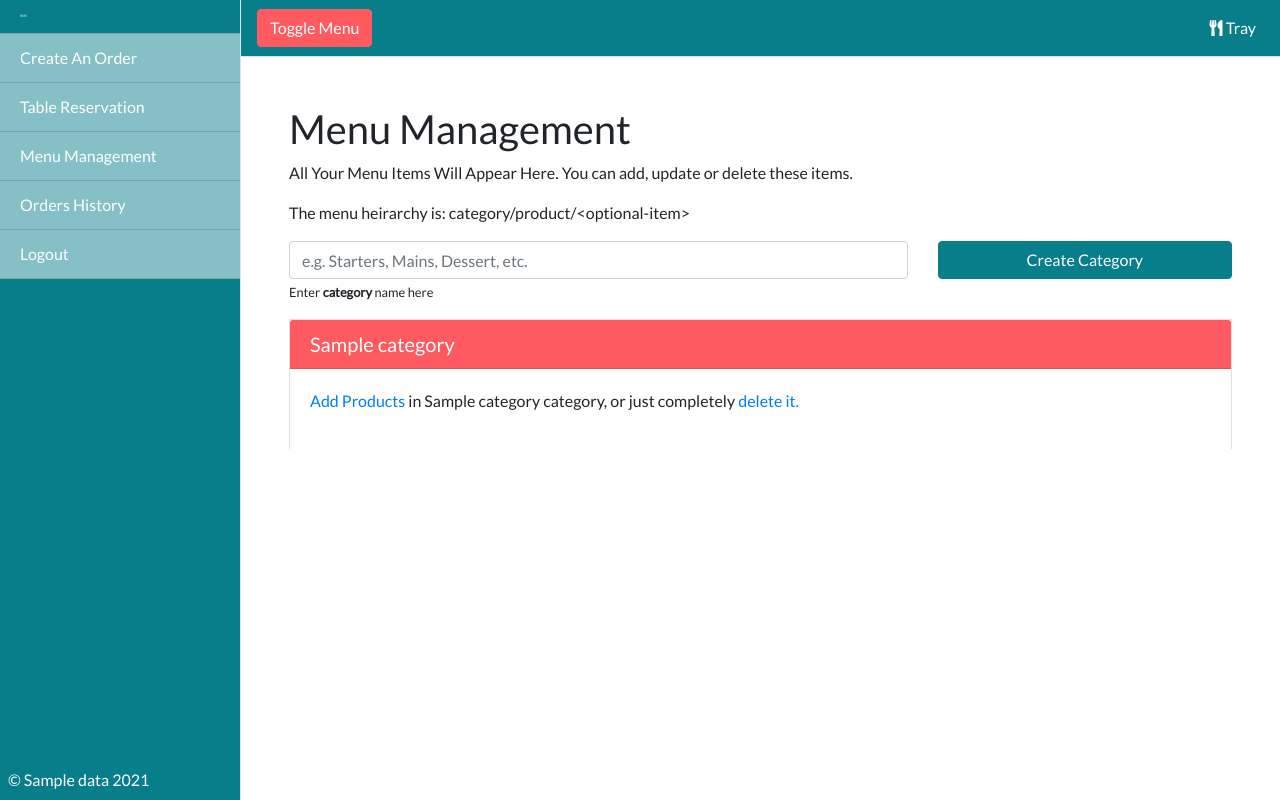
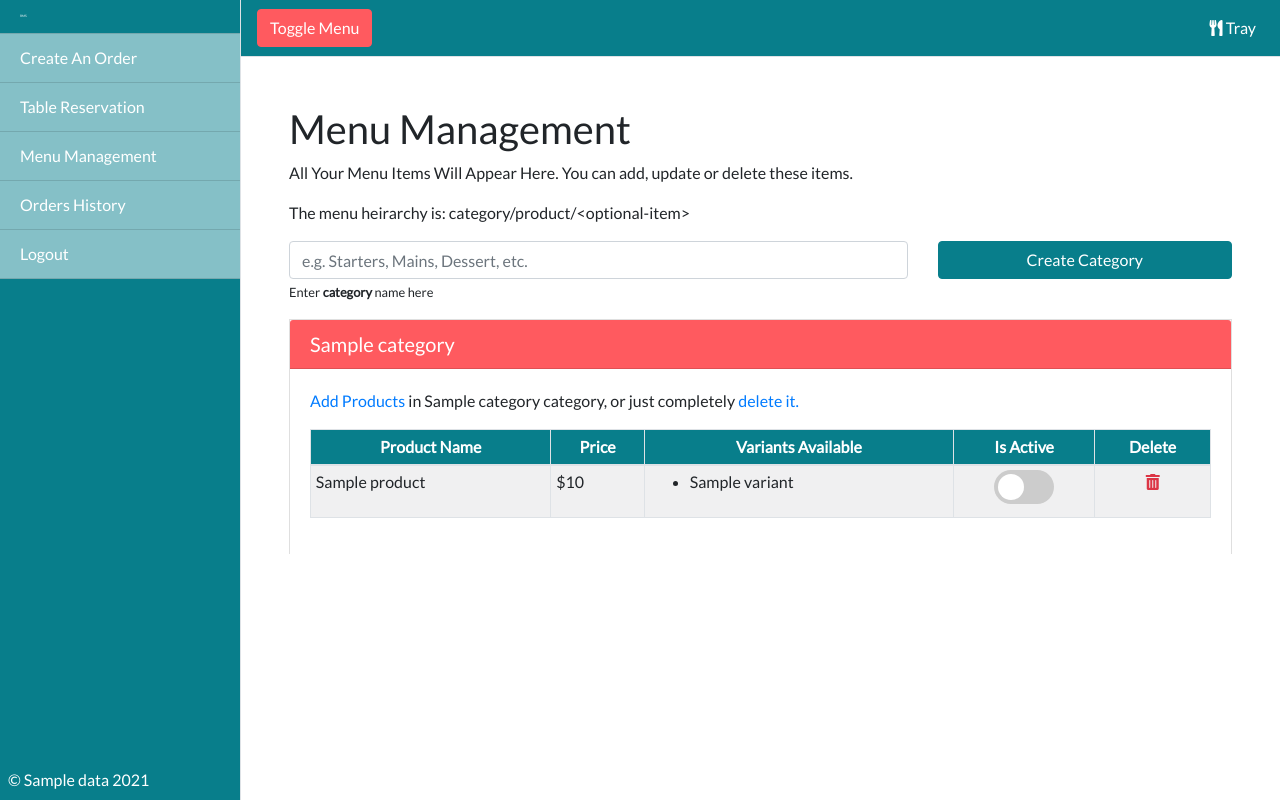
Before and after one commit to riteshsharma18/restaurant-app, a Flask app: template templates/private/menu-management.html in a window 1280 px wide, after a click that opens the changed part. Run offline with Flask 2, Linux system fonts and the light colour scheme; the template is opened without the code that fills it: most values are stand-ins (such as "Sample title", 1, 10 or a date in 2020); some libraries are stand-ins or nearby versions.

Commit message:
updated menu management and added efficient code for file check. if file path does not exist it will create all the paths by itself.

```diff
--- a/app.py
+++ b/app.py
@@ -117,6 +117,7 @@ def menu_management():
     products = {}
     for category in d:
         r = requests.get(API_URL + "/product/", json={"restaurant": get_user_signed_in(), "category": category["id"]})
+        print(r.status_code)
         products[category["id"]] = r.json()
 
     data = {
@@ -164,6 +165,8 @@ def menu_management_add_product():
         "variants": variants,
         "restaurant": get_user_signed_in()
     }
+    if not os.path.exists(UPLOAD_FOLDER):
+        os.mkdir(UPLOAD_FOLDER)
     f.save(os.path.join(UPLOAD_FOLDER, image))
     r = requests.post(API_URL + "/product/", json=data)
     if r.json()["status"] == "OK":
--- a/templates/private/menu-management.html
+++ b/templates/private/menu-management.html
@@ -72,6 +72,45 @@
                   <div class="card-body">
                     <p><a href="#" id="ap{{category['id']}}" class="add-product-selector   class-{{category['category']}}">Add Products</a> in {{category['category']}} category, or just completely <a href="{{url_for('menu_management_delete_category', id=category['id'])}}">delete it.</a></p>
 
+                    {%if data['products'][category['id']]%}
+
+                    <table class="table table-sm table-light table-striped table-bordered ">
+                      <thead class="bg-primary text-white text-center">
+                        <tr>
+                          <th>Product Name</th>
+                          <th>Price</th>
+                          <th>Variants Available</th>
+                          <th>Is Active</th>
+                          <th>Delete</th>
+                        </tr>
+                      </thead>
+                      <tbody>
+                        {% for product in data['products'][category['id']] %}
+                        <tr>
+                          <td>{{product.name}}</td>
+                          <td>${{product.price}}</td>
+                          <td><ul>{%for variant in product.variants%}<li>{{variant}}</li>{%endfor%}</ul></td>
+                          <td>
+
+                            <center><label class="switch ">
+
+                              <input type="checkbox" {%if product.is_active=='true'%} checked {%endif%}>
+                              <span class="slider round"></span>
+                            </label></center>
+                          </td>
+                          <td class="text-center">
+                            <a href="{{url_for('menu_management_delete_product', product=product.id, restaurant=product.restaurant, category=product.category)}}"><i class="fas fa-trash-alt text-danger"></i></a>
+                          </td>
+                        </tr>
+                        {%endfor%}
+                      </tbody>
+                    </table>
+
+                    {% else %}
+                    <div class="alert alert-warning">
+                      <i class="fas fa-info-circle"></i> There are no products for this category as of now. Please starting add products by clicking add products above.
+                    </div>
+                    {% endif %}
                   </div>
                 </div>
               </div>
@@ -163,7 +202,8 @@
 
           category = event.target.className.split("   ")[1].split("-").slice(1).join("-");
           $("#productCategoryInModal").text(category);
-          $("input[name=category]").val(this.id);
+          console.log();
+          $("input[name=category]").val(event.target.id.substring(2));
           $("#addProductModal").modal('show');
 
         });
```
Also changed, not shown: templates/private/dashboard.html (+11 -0 lines), images/36d27d36-eac6-4e1f-ae23-af84c920bc4a.jpg (added).
